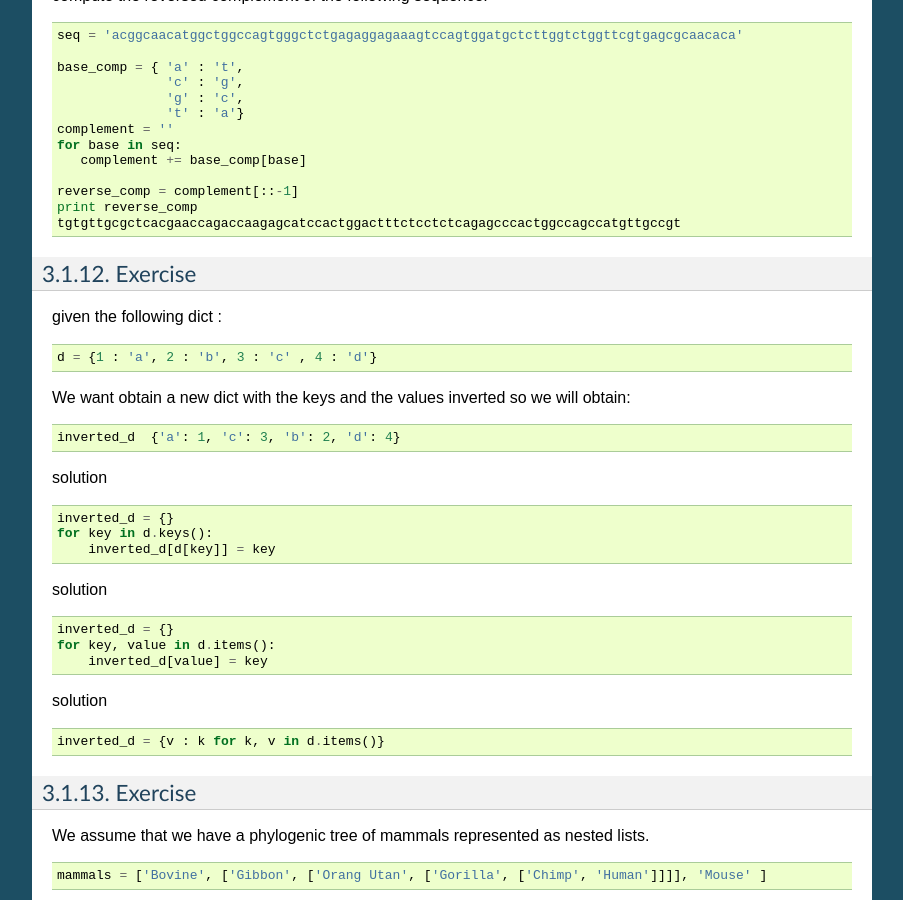
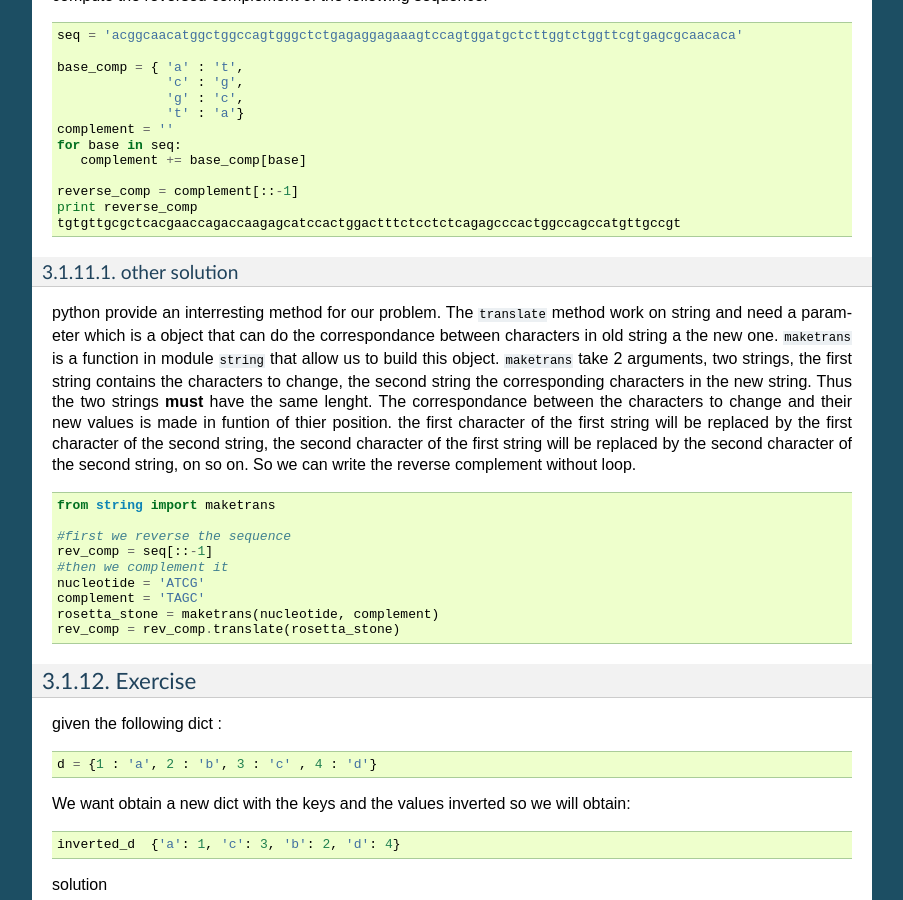
Before and after one commit to C3BI-pasteur-fr/python-solutions-1, a Sphinx documentation site: the page built from source/Collection_Data_Types.rst, in a window 1280 px wide and 900 px high, scrolled down 5877 px. Shown: the whole window, without its empty margins (198-1101 px from the left). Built offline with Sphinx 7.4.7, drawn with Linux system fonts in a browser that asks for light colours; pages that are not in the unit, such as notebooks, are missing from menus; some of the changed text lies outside the part shown.

Commit message:
add new solution for reverse complement

```diff
--- a/source/Collection_Data_Types.rst
+++ b/source/Collection_Data_Types.rst
@@ -327,6 +327,33 @@ compute the reversed complement of the following sequence: ::
    print reverse_comp
    tgtgttgcgctcacgaaccagaccaagagcatccactggactttctcctctcagagcccactggccagccatgttgccgt
 
+other solution
+""""""""""""""
+
+python provide an interresting method for our problem.
+The ``translate`` method work on string and need a parameter which is a object
+that can do the correspondance between characters in old string a the new one.
+``maketrans`` is a function in module ``string`` that allow us to build this object.
+``maketrans`` take 2 arguments, two strings, the first string contains the characters
+to change, the second string the corresponding characters in the new string.
+Thus the two strings **must** have the same lenght. The correspondance between
+the characters to change and their new values is made in funtion of thier position.
+the first character of the first string will be replaced by the first character of the second string,
+the second character of the first string will be replaced by the second character of the second string, on so on.
+So we can write the reverse complement without loop.
+
+::
+
+   from string import maketrans
+
+   #first we reverse the sequence
+   rev_comp = seq[::-1]
+   #then we complement it
+   nucleotide = 'ATCG'
+   complement = 'TAGC'
+   rosetta_stone = maketrans(nucleotide, complement)
+   rev_comp = rev_comp.translate(rosetta_stone)
+
 
 Exercise
 --------
```
